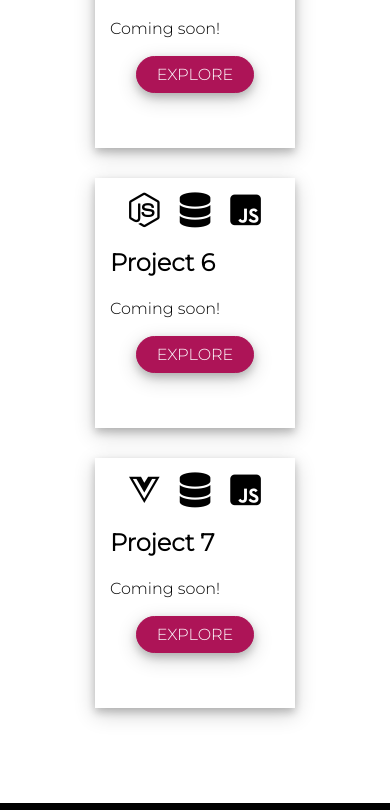
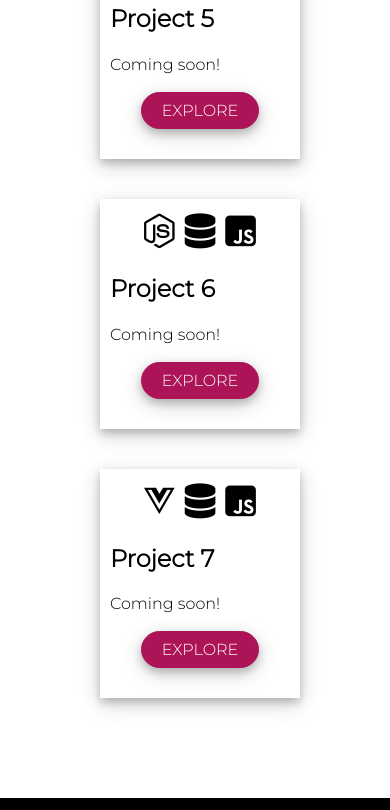
Before and after one commit to RianneStreef/P3, a website: page portfolio.html in a window 390 px wide. Shown: the part 1106-1916 px from the top of the page. Drawn offline with Linux system fonts and the light colour scheme.

Commit message:
mobile cards fixed

```diff
--- a/sass/main.scss
+++ b/sass/main.scss
@@ -48,7 +48,7 @@ p {
     color: #ffffff;
   }
   &:hover {
-    color:#ffffff;;
+    color: #ffffff;
   }
 }
 
@@ -106,6 +106,7 @@ p {
   text-align: left;
   top: 0;
   right: 0;
+  width: 100%;
   background-color: #808080;
   z-index: 999;
   &__link {
@@ -219,16 +220,15 @@ ul {
 }
 
 .card {
-  margin: 15px;
+  margin: 20px;
   background-color: #ffffffd7;
   box-shadow: 0 4px 8px 0 rgba(0, 0, 0, 0.2), 0 6px 20px 0 rgba(0, 0, 0, 0.19); // margin: 0 20px;
 }
 
 .card-fx {
-    max-width: 200px;
-    min-width: 200px;
-    min-height: 250px;
-    padding: 15px;
+  max-width: 200px;
+  min-width: 200px;
+  padding: 10px;
   &:hover {
     transform: scale(1.05);
     transition: transform 600ms ease-in-out;
@@ -241,6 +241,7 @@ ul {
   flex-direction: column;
   height: 100%;
   width: 100%;
+  flex-grow: 1;
 }
 
 .proj-prev {
@@ -253,14 +254,12 @@ ul {
     font-size: 35px;
     padding-bottom: 20px;
     i {
-      padding: 0 10px;
+      margin: 5px;
     }
   }
   &__heading-container {
     height: 100%;
     width: 100%;
-    flex-grow: 1;
-
     h2 {
       margin-top: 0;
     }
@@ -269,9 +268,9 @@ ul {
     display: -webkit-flex;
     display: flex;
     justify-content: center;
+    margin-bottom: 20px;
   }
 }
-
 
 .button-container-cv {
   display: -webkit-flex;
@@ -408,5 +407,4 @@ ul {
   .form-card {
     max-width: 50%;
   }
-
 }
```
Also changed, not shown: css/style.css, 1 other file.
